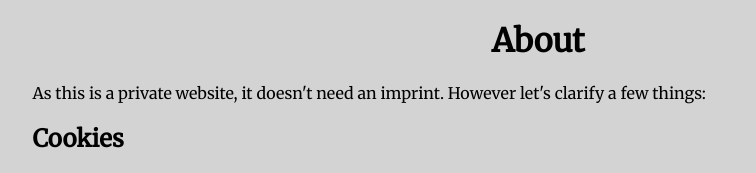
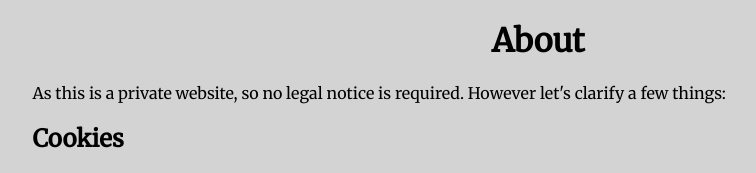
Before and after one commit to creyD/urban_website, a Gatsby site: page /about in a window 1280 px wide. Shown: the top 173 px of the page, without its empty margins (102-858 px from the left). Built offline with nearby package versions, Linux system fonts and the light colour scheme; Gatsby itself is replaced by a stand-in of ours.

Commit message:
Updated Legal Notice

```diff
--- a/src/pages/about.js
+++ b/src/pages/about.js
@@ -7,8 +7,8 @@ export default () => (
     <Header headline="About" />
     <div class="container">
       <p>
-        As this is a private website, it doesn't need an imprint. However let's
-        clarify a few things:
+        As this is a private website, so no legal notice is required. However
+        let's clarify a few things:
       </p>
 
       <h2>Cookies</h2>
```
